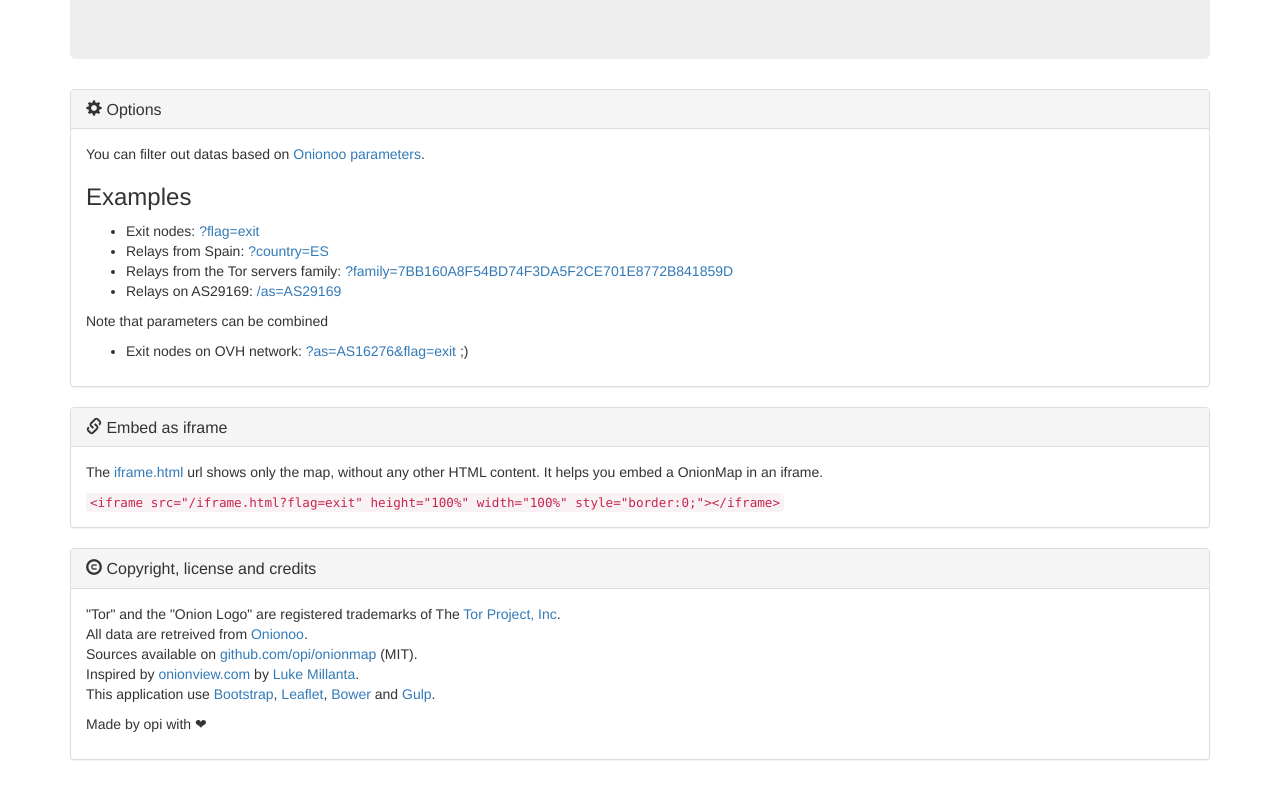
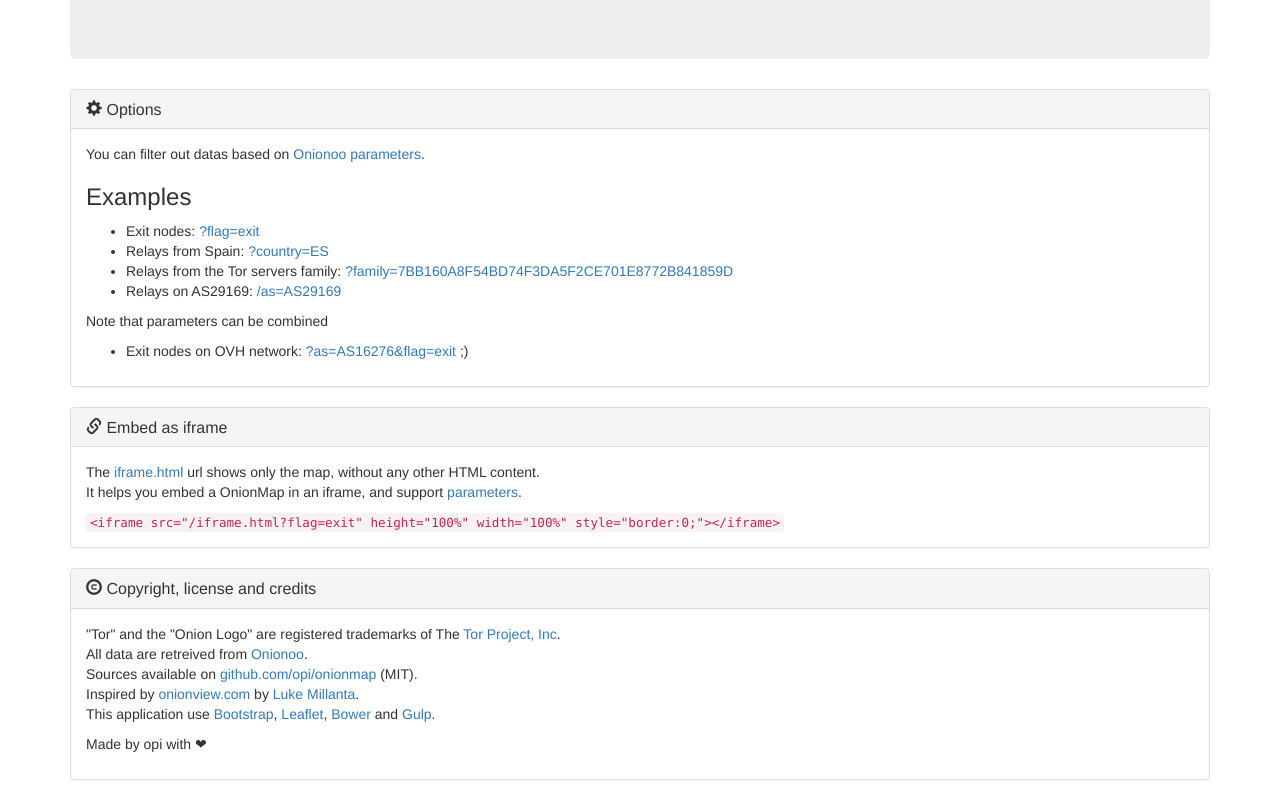
Before and after one commit to opi/onionmap, a website: page index.html in a window 1280 px wide. Shown: the part 984-1784 px from the top of the page. Drawn offline with Linux system fonts and the light colour scheme; no server answers.

Commit message:
Improve iframe documentation.

```diff
--- a/index.html
+++ b/index.html
@@ -74,8 +74,8 @@
                 </div>
                 <div class="panel-body">
                     <p>
-                        The <a href="iframe.html" target="_blank">iframe.html</a> url shows only the map, without any other HTML content.
-                        It helps you embed a OnionMap in an iframe.
+                        The <a href="iframe.html" target="_blank">iframe.html</a> url shows only the map, without any other HTML content. <br />
+                        It helps you embed a OnionMap in an iframe, and support <a href="#options">parameters</a>.
                     </p>
                     <code>
                         &lt;iframe src="/iframe.html?flag=exit" height="100%" width="100%" style="border:0;"&gt;&lt;/iframe&gt;
```
